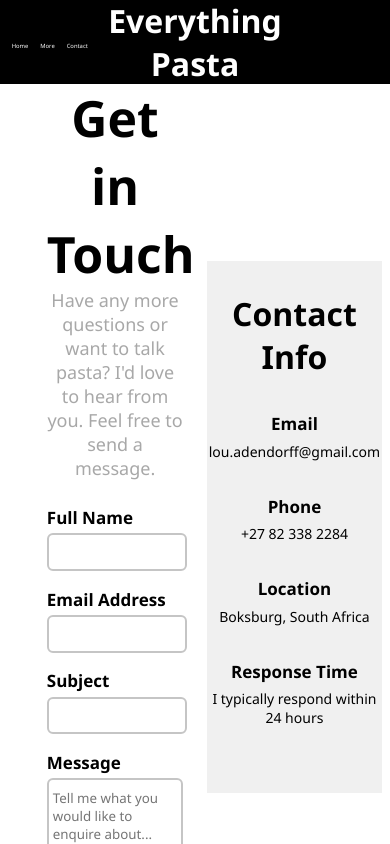
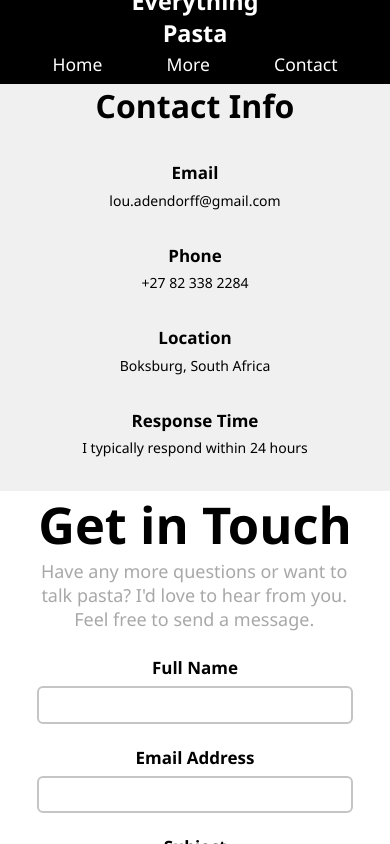
Before and after one commit to AdendorffL/Pasta-Website, a plain HTML site: page HTML/contact.html in a window 390 px wide. Drawn offline with Linux system fonts and the light colour scheme.

Commit message:
Add Mobile Responsiveness

```diff
--- a/Resources/contact.css
+++ b/Resources/contact.css
@@ -27,7 +27,6 @@ body {
   width: 100%;
   align-items: center;
   position: relative;
-  height: 10vh !important;
   max-height: 10vh;
   min-height: 10vh;
 }
@@ -155,3 +154,75 @@ button:hover {
   margin-top: 0.8vh;
   font-size: 14px;
 }
+
+@media screen and (max-width: 950px) {
+  body {
+    overflow: scroll;
+  }
+
+  .header-container {
+    flex-direction: column-reverse;
+  }
+
+  header {
+    font-size: 3vw;
+    margin-bottom: 35px;
+  }
+
+  nav a {
+    font-size: 4.5vw;
+    margin: 10px 30px;
+  }
+
+  main {
+    flex-direction: column-reverse;
+    margin: 0;
+    width: 100vw;
+  }
+
+  #contact-details {
+    width: 100vw;
+    height: fit-content;
+  }
+
+  form {
+    width: 100vw;
+    padding: 0;
+    margin: 0;
+    display: flex;
+    flex-direction: column;
+    text-align: center;
+    align-items: center;
+  }
+
+  form h1 {
+    font-size: 13vw;
+    line-height: 8vh;
+  }
+
+  form p {
+    width: 80vw;
+  }
+
+  label {
+    margin: 0;
+  }
+
+  input {
+    width: 80vw;
+    margin: 0;
+    margin-top: -15px;
+  }
+
+  textarea {
+    width: 80vw;
+    margin: 0;
+    margin-top: -15px;
+  }
+
+  button {
+    width: 50vw;
+    font-size: 4vw;
+    margin-bottom: 30px;
+  }
+}
--- a/Resources/home.css
+++ b/Resources/home.css
@@ -164,3 +164,43 @@ footer {
     font-size: 18px;
   }
 }
+
+@media screen and (max-width: 950px) {
+  .header-container {
+    flex-direction: column-reverse;
+  }
+
+  header {
+    font-size: 3vw;
+    margin-bottom: 35px;
+  }
+
+  nav a {
+    font-size: 4.5vw;
+    margin: 10px 30px;
+  }
+
+  main {
+    flex-direction: column-reverse;
+  }
+
+  img {
+    width: 100vw;
+    max-width: none;
+    margin: 0;
+    padding: 0;
+    height: 40vh;
+  }
+
+  h2 {
+    font-size: 7vw;
+  }
+
+  h3 {
+    font-size: 5vw;
+  }
+
+  #start-reading {
+    font-size: 3vh;
+  }
+}
--- a/Resources/more.css
+++ b/Resources/more.css
@@ -138,3 +138,37 @@ article p {
   text-align: left;
   margin-bottom: 1vh;
 }
+
+@media screen and (max-width: 950px) {
+  .header-container {
+    flex-direction: column-reverse;
+  }
+
+  header {
+    font-size: 3vw;
+    margin-bottom: 35px;
+  }
+
+  nav a {
+    font-size: 4.5vw;
+    margin: 10px 30px;
+  }
+
+  #intro h1 {
+    font-size: 8vw;
+  }
+
+  figure img {
+    width: 100vw;
+    height: auto;
+  }
+
+  article {
+    max-width: 90vw;
+  }
+
+  .pasta-type {
+    width: 70vw;
+    height: 30vh;
+  }
+}
```
